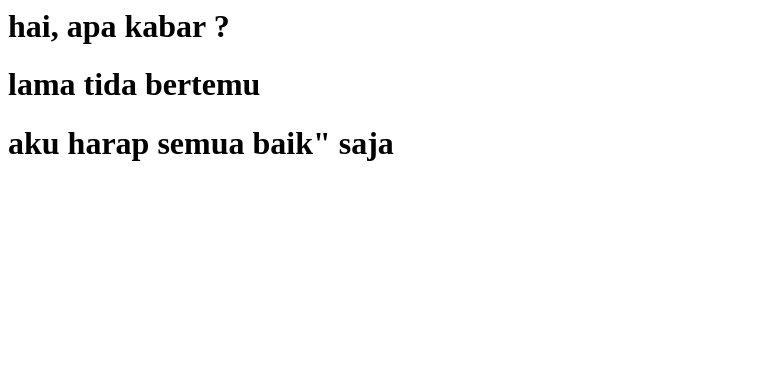
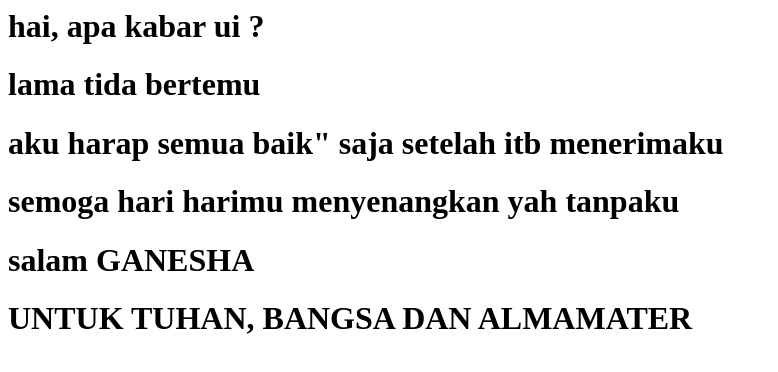
Before and after one commit to tileoy/tileoy.github.io, a plain HTML site: page index.html in a window 1280 px wide. Shown: the whole page, without its empty margins (0-778 px from the left). Drawn offline with Linux system fonts and the light colour scheme.

Commit message:
Update index.html

```diff
--- a/index.html
+++ b/index.html
@@ -3,8 +3,11 @@
     <title> website tile</title>
   </head>
   <body>
-    <h1 claas="teks">hai, apa kabar ?</h1>
+    <h1>hai, apa kabar ui ?</h1>
     <h1> lama tida bertemu </h1>
-    <h1> aku harap semua baik" saja</h1>
+    <h1> aku harap semua baik" saja setelah itb menerimaku</h1>
+    <h1> semoga hari harimu menyenangkan yah tanpaku</h1>
+    <h1> salam GANESHA</h1>
+    <H1> UNTUK TUHAN, BANGSA DAN ALMAMATER</H1>
   </body>
 </html>
```
